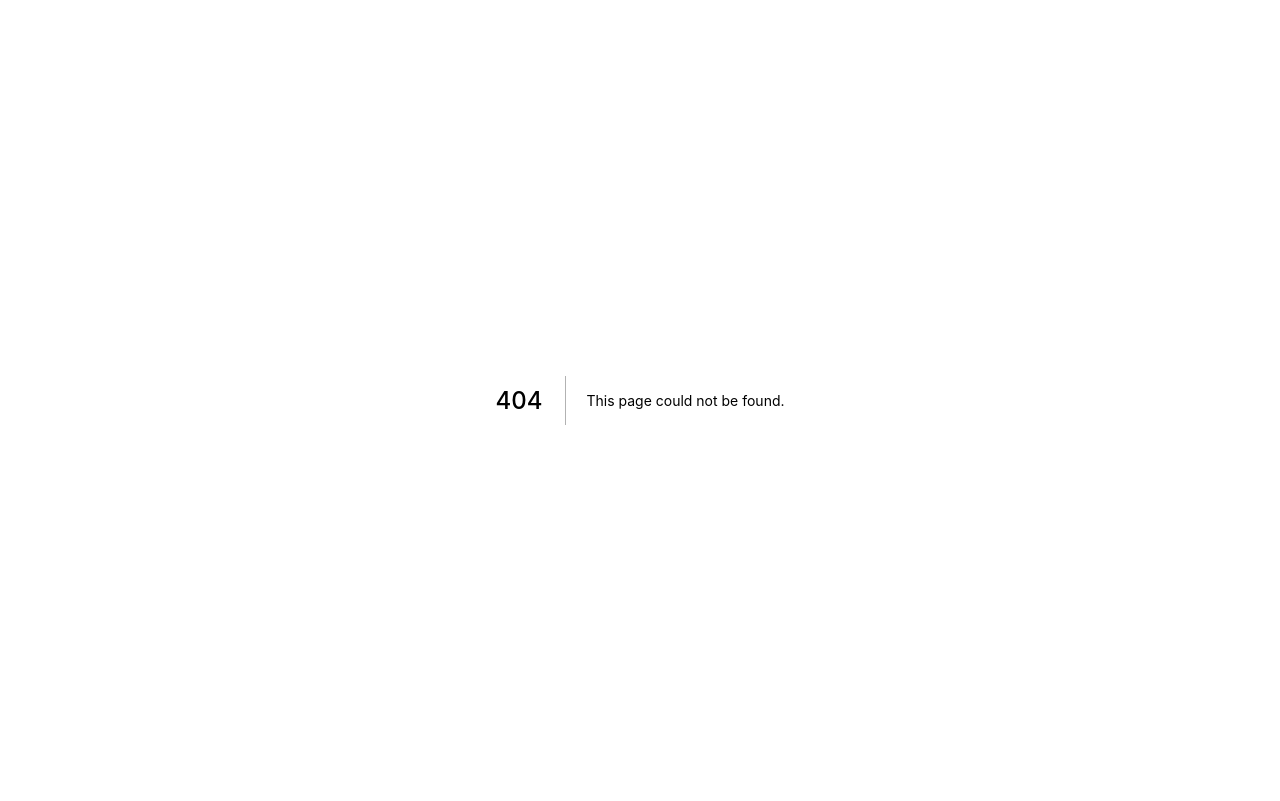
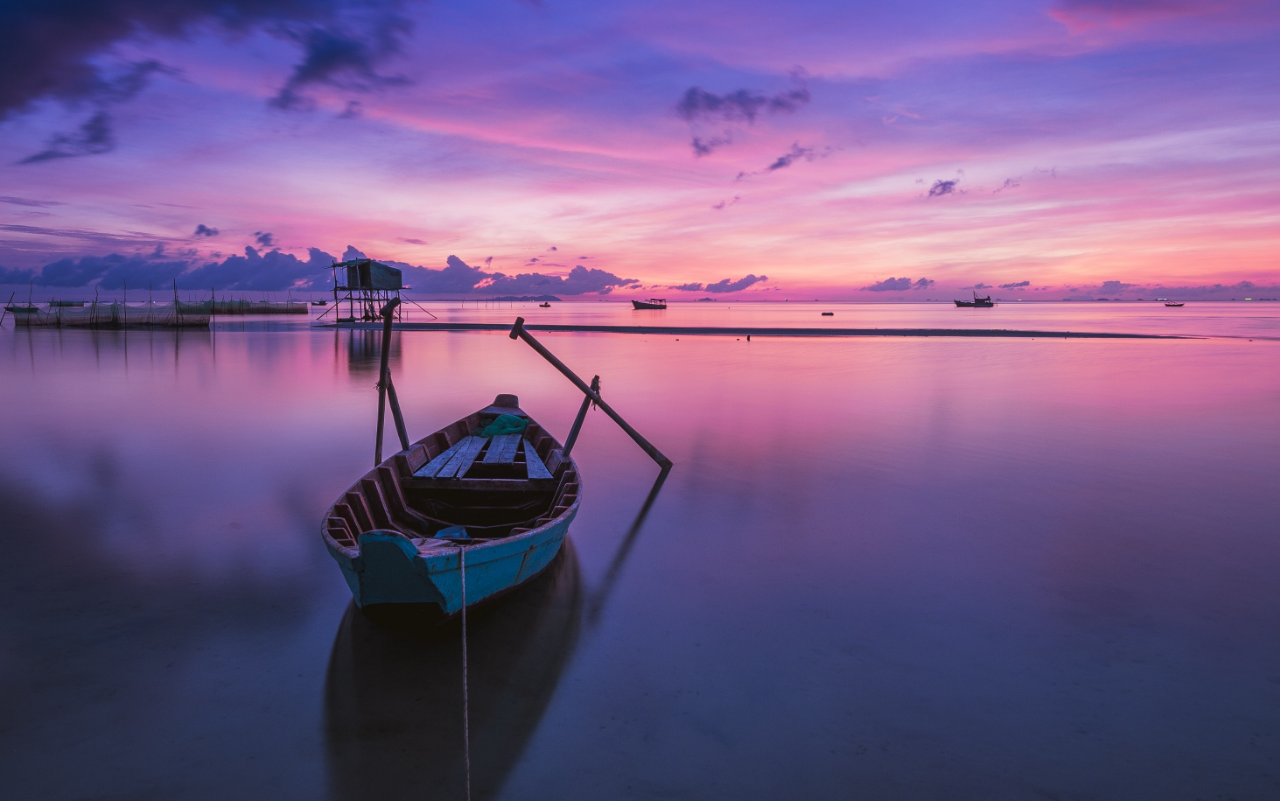
Before and after one commit to Teekola/next-react-components, a Next.js app: page /images in a window 1280 px wide. Before the commit this address had no page. Shown: the top 801 px of the page. Built offline with nearby package versions, Linux system fonts and the light colour scheme.

Commit message:
Added images demo

```diff
--- a/components/parallaxBackgroundPiece.jsx
+++ b/components/parallaxBackgroundPiece.jsx
@@ -11,7 +11,7 @@ const StyledParallaxBackgroundPiece = styled.div`
 
     .image-container {
         position: relative;
-        width: 100%;
+        width: max-width;
         height: 100%;
     }
 `
--- /dev/null
+++ b/pages/images.jsx
@@ -0,0 +1,92 @@
+import styled from "styled-components";
+import Image from "next/image";
+import boatLandscape from "../public/images/images-demo/boat-landscape.jpg";
+import Parallax from "../components/parallax";
+
+const StyledPage = styled.div`
+    min-height: 700vh;
+    display: flex;
+    flex-direction: column;
+    gap: 15rem;
+
+    .grid {
+        height: 100vh;
+        width: 90vw;
+        margin: 0 auto;
+        display: grid;
+        gap: 1em;
+        grid-template-areas:
+            "first first second"
+            "third fourth second"
+            "third fourth second"
+            "fifth sixth sixth"
+    }
+`
+
+function ParallaxHeroImage({ src, alt, offset = 20 }) {
+    const heightOffset = Math.abs(offset);
+    return (
+        <Parallax offset={offset}>
+            <div style={{ position: "relative", width: "100%", height: `calc(100% + ${heightOffset}px)` }}>
+                <Image src={src} alt={alt} layout="fill" objectFit="cover" objectPosition="center center" priority draggable="false" />
+            </div>
+        </Parallax>
+    )
+}
+
+const ResponsiveImage = ({ src, alt }) => (
+    <Image src={src} alt={alt} layout="responsive" draggable="false" />
+)
+
+
+const GridImage = ({ src, alt, gridArea, objectPosition = "center center" }) => (
+    <div style={{ position: "relative", gridArea: gridArea }}>
+        <Image className="image" src={src} alt={alt} layout="fill" objectFit="cover" objectPosition={objectPosition} draggable="false" />
+    </div>
+)
+
+
+function ParallaxGridImage({ src, alt, gridArea, objectPosition = "center center", offset = 50 }) {
+    const heightOffset = Math.abs(offset);
+    return (
+        <div style={{ gridArea: gridArea, overflow: "hidden", display: "flex", flexDirection: "column", justifyContent: "flex-start" }}>
+            <Parallax offset={offset}>
+                <div style={{ position: "relative", width: "100%", height: `calc(100% + ${heightOffset}px)` }}>
+                    <Image className="image" src={src} alt={alt} layout="fill" objectFit="cover" objectPosition={objectPosition} draggable="false" />
+                </div>
+            </Parallax>
+        </div>
+    )
+}
+
+
+export default function ImagesDemo() {
+    return (
+        <StyledPage>
+            <header style={{ height: "100vh", width: "max-width" }}>
+                <ParallaxHeroImage offset={200} src={boatLandscape} alt="boat landscape" />
+            </header>
+            <section>
+                <div style={{ width: "50vw", height: "50vh" }}>
+                    <ResponsiveImage src={boatLandscape} />
+                </div>
+            </section>
+
+            <section className="grid">
+                <GridImage src={boatLandscape} alt="boat" gridArea={"first"} />
+                <GridImage src={boatLandscape} alt="boat" gridArea={"second"} objectPosition="-300px center" />
+                <GridImage src={boatLandscape} alt="boat" gridArea={"third"} />
+                <GridImage src={boatLandscape} alt="boat" gridArea={"fourth"} />
+            </section>
+
+            <section className="grid">
+                <ParallaxGridImage src={boatLandscape} alt="boat" gridArea={"first"} />
+                <ParallaxGridImage src={boatLandscape} alt="boat" gridArea={"second"} />
+                <ParallaxGridImage src={boatLandscape} alt="boat" gridArea={"third"} />
+                <ParallaxGridImage src={boatLandscape} alt="boat" gridArea={"fourth"} />
+                <ParallaxGridImage src={boatLandscape} alt="boat" gridArea={"fifth"} />
+                <ParallaxGridImage src={boatLandscape} alt="boat" gridArea={"sixth"} />
+            </section>
+        </StyledPage>
+    )
+}
--- a/pages/index.jsx
+++ b/pages/index.jsx
@@ -19,6 +19,7 @@ export default function Home() {
 					<Link href="/animateInView"><a>Animate In View</a></Link>
 					<Link href="/buttons"><a>Buttons</a></Link>
 					<Link href="/parallax"><a>Parallax</a></Link>
+					<Link href="/images"><a>Images</a></Link>
 				</ul>
 			</StyledHome>
 		</Layout>
```
Also changed, not shown: public/images/images-demo/boat-landscape.jpg (added).
